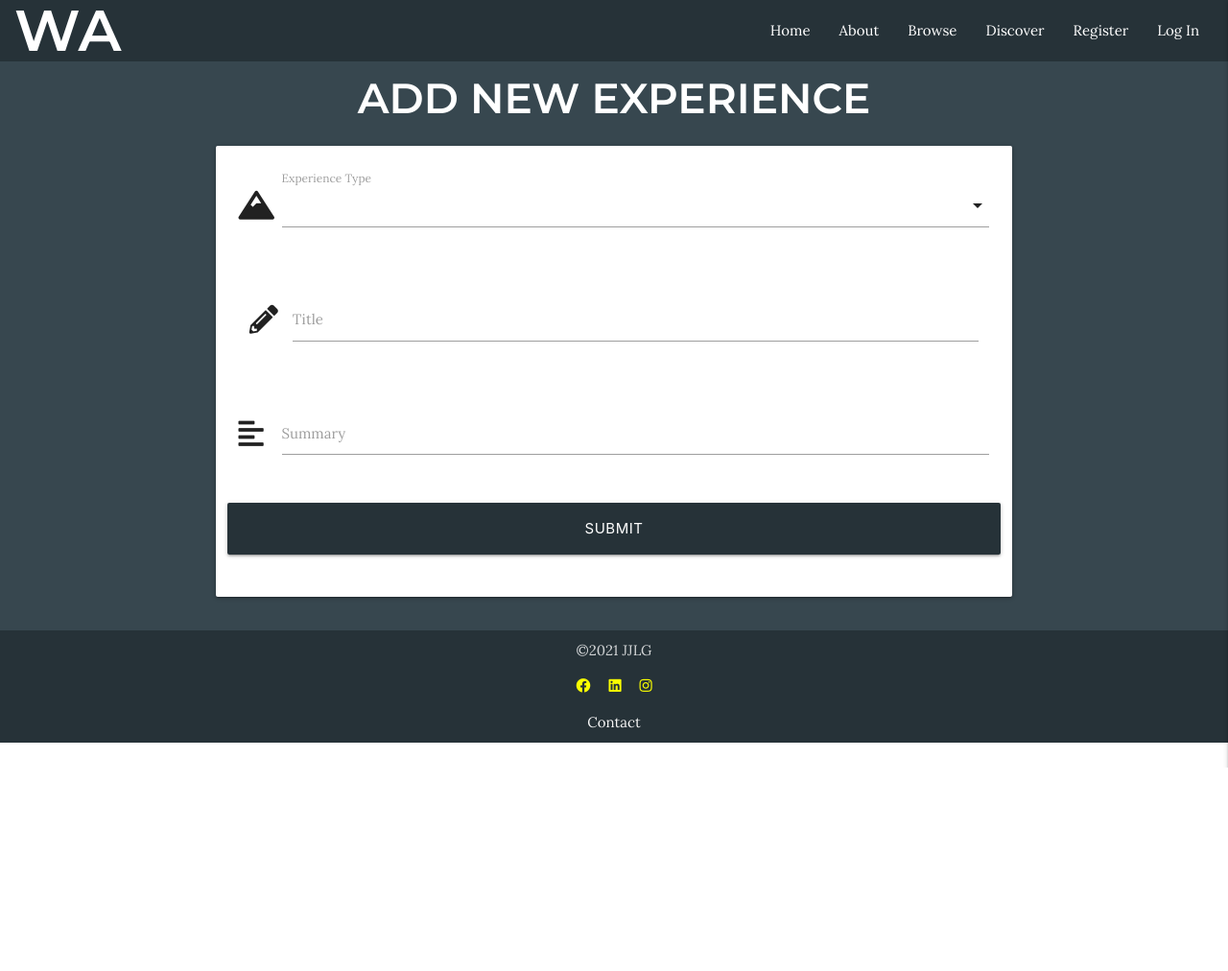
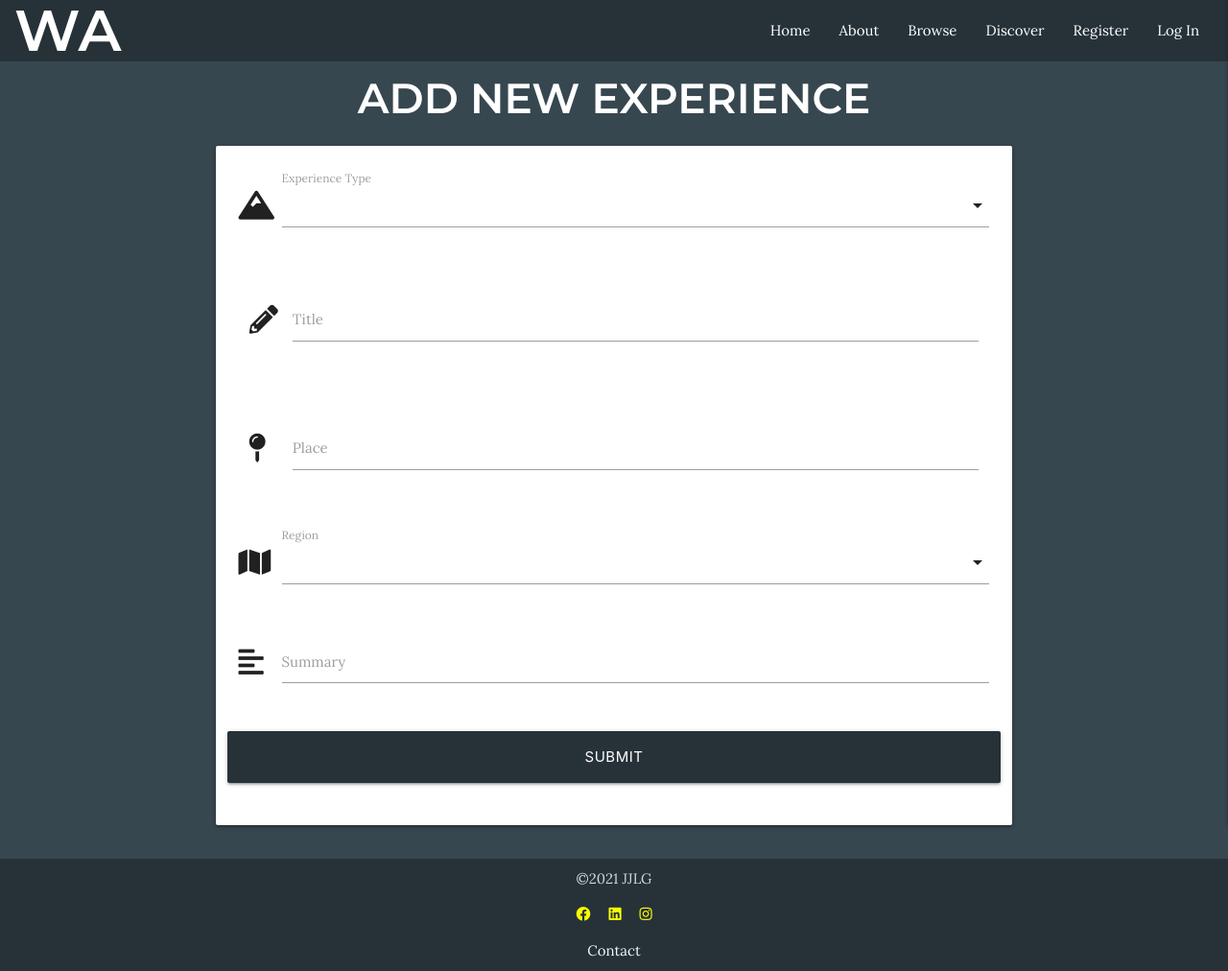
Before and after one commit to jjlg90/Wild-Argentina, a Flask app: page /add_experience in a window 1280 px wide. Shown: the whole page at 96% size. Before the commit the page ends 800 px from the top, so only its background shows below. Run offline with Flask 2, Linux system fonts and the light colour scheme; data that the repository does not hold is empty; some libraries are stand-ins or nearby versions.

Commit message:
Add Regions and Place input fields

```diff
--- a/templates/add_experience.html
+++ b/templates/add_experience.html
@@ -29,7 +29,28 @@
                         </div>
                     </div>
                 </div>
-
+                <div class="row">
+                    <div class="input-field col s12">
+                        <div class="input-field col s12">
+                            <i class="fas fa-map-pin prefix"></i>
+                            <input id="place_name" name="place_name" type="text" minlength="6" max="15"
+                                class="materialize-textarea validate" required>
+                            <label for="place_name">Place</label>
+                        </div>
+                    </div>
+                </div>
+                <div class="row">
+                    <div class="input-field col s12">
+                        <i class="fas fa-map prefix"></i>
+                        <select id="region_name" name="region_name" class="validate" required>
+                            <option value="" disabled selected></option>
+                            {% for region in regions %}
+                            <option value="{{ regions.region_name }}">{{ regions.region_name }}</option>
+                            {% endfor %}
+                        </select>
+                        <label for="region_name">Region</label>
+                    </div>
+                </div>
                 <div class="row">
                     <div class="input-field col s12">
                         <i class="fas fa-align-left prefix"></i>
--- a/templates/base.html
+++ b/templates/base.html
@@ -68,8 +68,8 @@
         {% with messages = get_flashed_messages() %}
         {% if messages %}
         {% for message in messages %}
-        <div class="row flashes">
-            <h4 class="center-align">{{ message }}</h4>
+        <div class="row flashes blue-grey darken-3 mar-b mar-t">
+            <h4 class="center-align white-text"><em>{{ message }}</em></h4>
         </div>
         {% endfor %}
         {% endif %}
--- a/templates/experiences.html
+++ b/templates/experiences.html
@@ -2,7 +2,7 @@
 {% block content %}
 
         <div class="container">
-            <div class="row exp">
+            <div class="row exp mar-b">
                 {% for experience in experiences %}
                 <div class="col s12 m6 l6 xl6">
                     <div class="card large">
@@ -15,11 +15,11 @@
                                 {{ experience.experience_name }}
                                 <span class="by-user">by {{ experience.by}}</span>
                             </strong>
-                            <strong class="bold-header">{{ experience.category_name }} / {{ experience.region_name }}.</strong>
+                            <strong class="bold-header">{{ experience.category_name }} / {{ experience.region_name }}</strong>
                             <p>{{ experience.experience_description }}</p>
                         </div>
                         <div class="card-action blue-grey darken-4">
-                            <a href="#">Read More</a>
+                            <a class="yellow-text darken-2" href="#">Read More</a>
                         </div>
                     </div>
                 </div>
--- a/templates/index.html
+++ b/templates/index.html
@@ -55,7 +55,11 @@
         <a href="">
             <h2 class="bold-header center-align">- DISCOVER -</h2>
         </a>
-        <a href="{{ url_for('add_experience') }}">
+        {% if session.user %}
+            <a href="{{ url_for('add_experience') }}">
+        {% else %}
+            <a href="{{ url_for('login') }}">
+        {% endif %}
             <h2 class="bold-header center-align">- SHARE -</h2>
         </a>
     </section>
--- a/templates/profile.html
+++ b/templates/profile.html
@@ -1,10 +1,10 @@
 {% extends "base.html" %}
 {% block content %}
 
-<div class="row">
+<div class="row mar-b">
     <div class="col s12 m8 offset-m2">
-        <div class="card-panel">
-           <h3 class="center-align blue-grey-text text-darken-4">
+        <div class="card-panel blue-grey">
+           <h3 class="center-align white-text bold-header">
                {{ username }}'s Profile
            </h3>
         </div>
```
Lines whose indentation alone changed are shown as unchanged.
